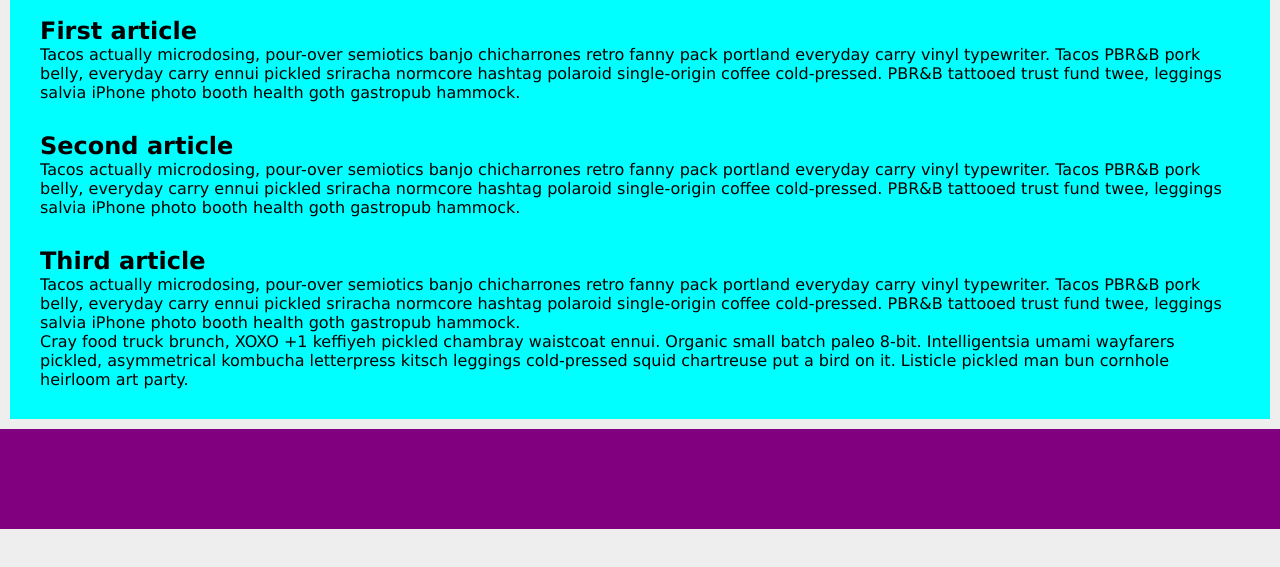
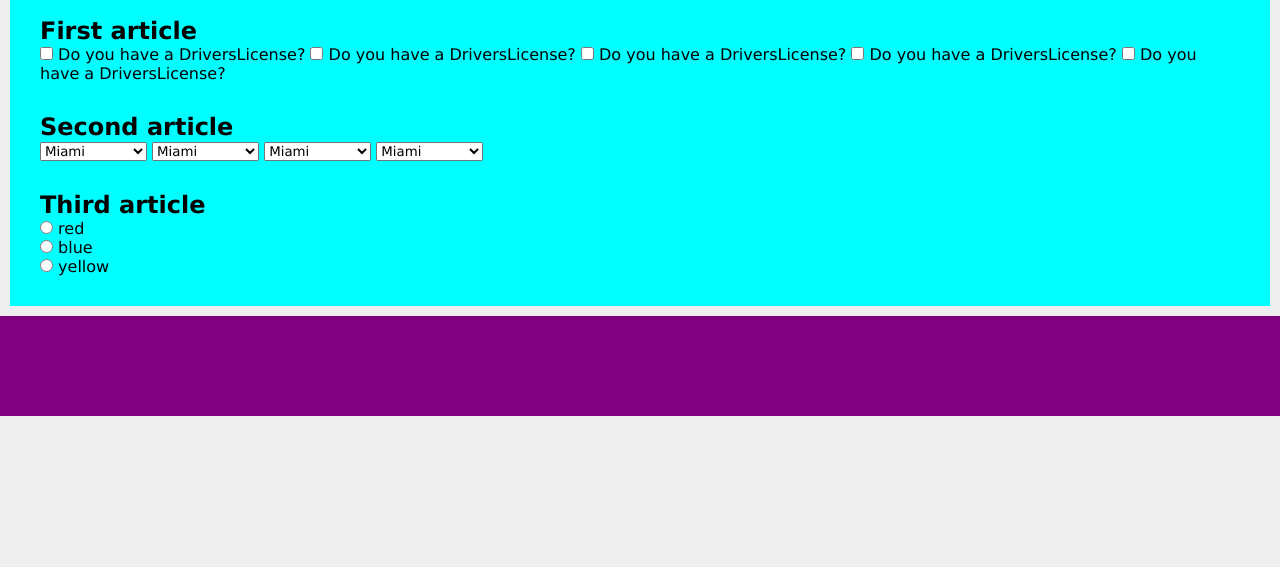
Before and after one commit to Austingithubb/yearup-vacation-resort, a plain HTML site: page resortrevision.html in a window 1280 px wide. Shown: the part 223-790 px from the top of the page. Drawn offline with Linux system fonts and the light colour scheme.

Commit message:
revision of resortrevision buttons

```diff
--- a/resortrevision.html
+++ b/resortrevision.html
@@ -2,6 +2,8 @@
 
 <html lang="en">
     <head>
+      <link rel="stylesheet" type="text/css"
+      href="style.css"
         <meta charset="utf-8">
         <meta name="viewport" content="width=device-width">
         <title>Flexbox 0 — starting code</title>
@@ -67,21 +69,61 @@
                   <article>
                     <h2>First article</h2>
 
-                    <p>Tacos actually microdosing, pour-over semiotics banjo chicharrones retro fanny pack portland everyday carry vinyl typewriter. Tacos PBR&B pork belly, everyday carry ennui pickled sriracha normcore hashtag polaroid single-origin coffee cold-pressed. PBR&B tattooed trust fund twee, leggings salvia iPhone photo booth health goth gastropub hammock.</p>
+                    <p> <input type="checkbox"name="has"DriversLicense
+                      value="true"> Do you have a DriversLicense?
+                      <input type="checkbox"name="has"DriversLicense
+                      value="true"> Do you have a DriversLicense?
+                      <input type="checkbox"name="has"DriversLicense
+                      value="true"> Do you have a DriversLicense?
+                      <input type="checkbox"name="has"DriversLicense
+                      value="true"> Do you have a DriversLicense?
+                      <input type="checkbox"name="has"DriversLicense
+                      value="true"> Do you have a DriversLicense?
+                    </p>
                   </article>
 
                   <article>
                     <h2>Second article</h2>
 
-                    <p>Tacos actually microdosing, pour-over semiotics banjo chicharrones retro fanny pack portland everyday carry vinyl typewriter. Tacos PBR&B pork belly, everyday carry ennui pickled sriracha normcore hashtag polaroid single-origin coffee cold-pressed. PBR&B tattooed trust fund twee, leggings salvia iPhone photo booth health goth gastropub hammock.</p>
+                    <p> <select name="city">
+                      <option value="delhi">Miami</option>
+                      <option value="delhi">Bronx</option>
+                      <option value="delhi">New Orleans</option>
+                    </select>
+                    <select name="city">
+                      <option value="delhi">Miami</option>
+                      <option value="delhi">Bronx</option>
+                      <option value="delhi">New Orleans</option>
+                    </select>
+                    <select name="city">
+                      <option value="delhi">Miami</option>
+                      <option value="delhi">Bronx</option>
+                      <option value="delhi">New Orleans</option>
+                    </select>
+                    <select name="city">
+                      <option value="delhi">Miami</option>
+                      <option value="delhi">Bronx</option>
+                      <option value="delhi">New Orleans</option>
+                    </select>
+
+                    </p>
                   </article>
 
                   <article>
                     <h2>Third article</h2>
 
-                    <p>Tacos actually microdosing, pour-over semiotics banjo chicharrones retro fanny pack portland everyday carry vinyl typewriter. Tacos PBR&B pork belly, everyday carry ennui pickled sriracha normcore hashtag polaroid single-origin coffee cold-pressed. PBR&B tattooed trust fund twee, leggings salvia iPhone photo booth health goth gastropub hammock.</p>
+                    <p><p>
+                      <input type="radio" name"gender" value="male"
+                      > red<br/>
+                      <input type="radio" name"gender" value="male"
+                      > blue<br/>
+                      <input type="radio" name"gender" value="male"
+                      > yellow<br/>
 
-                    <p>Cray food truck brunch, XOXO +1 keffiyeh pickled chambray waistcoat ennui. Organic small batch paleo 8-bit. Intelligentsia umami wayfarers pickled, asymmetrical kombucha letterpress kitsch leggings cold-pressed squid chartreuse put a bird on it. Listicle pickled man bun cornhole heirloom art party.</p>
+                      <h2> </h2>
+                    </p></p>
+
+                    <p></p>
                   </article>
                 </section>
               </body></p>
```
